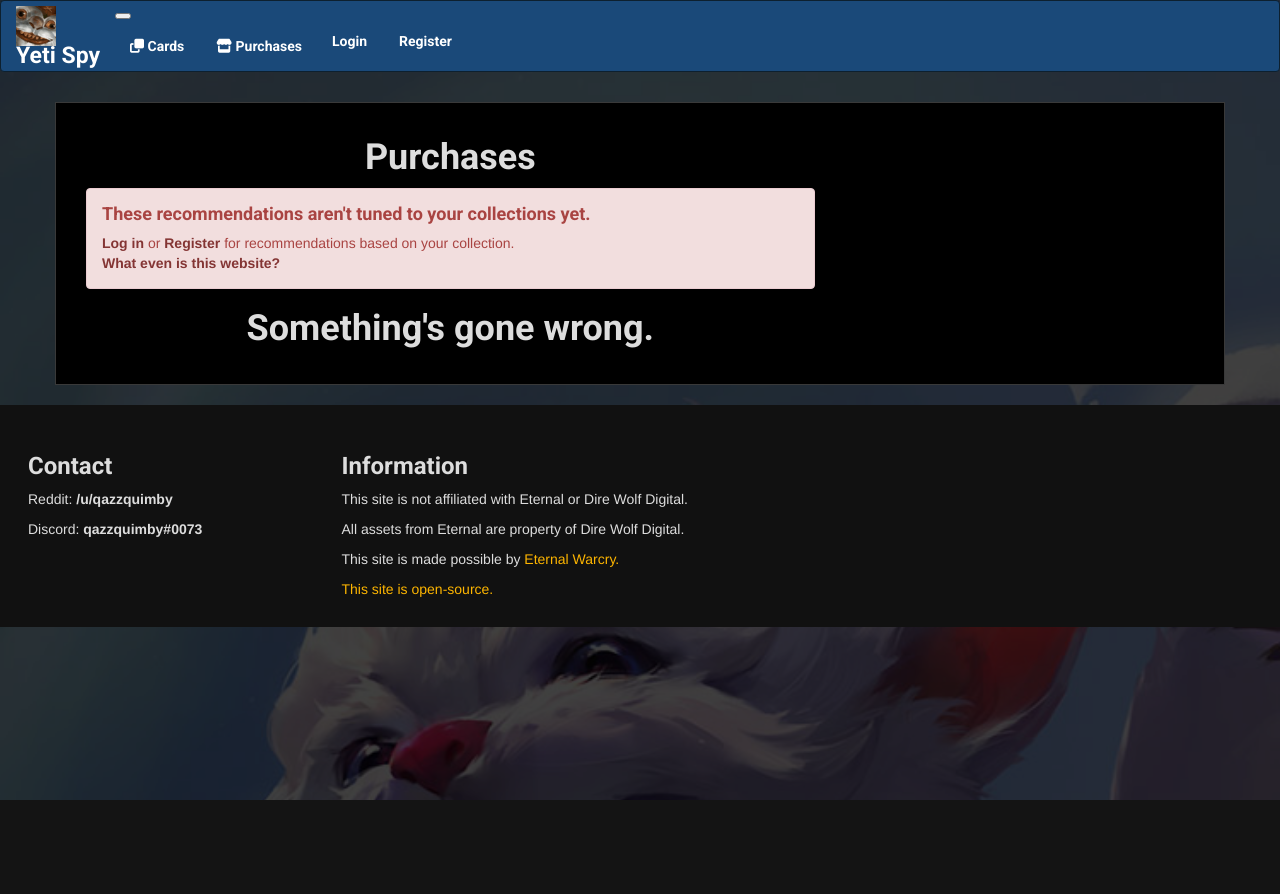
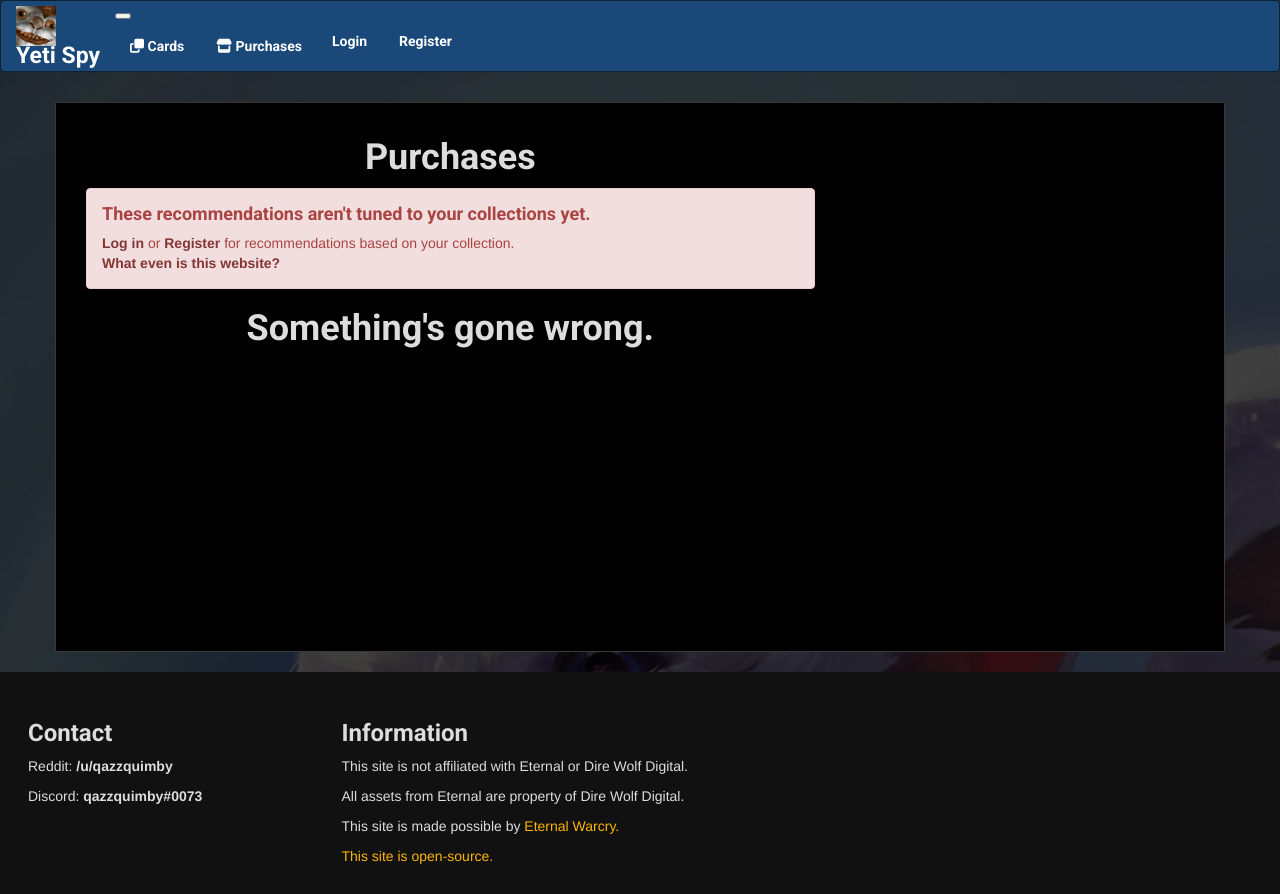
Before and after one commit to Qazzquimby/YetiSpy, a Python web app: template infiltrate/templates/purchase_values/main.html in a window 1280 px wide. Before the commit the page ends 800 px from the top, so only its background shows below. Run offline with Jinja, Linux system fonts and the light colour scheme; the template is opened without the code that fills it, so the values that code supplies are empty; some libraries are stand-ins or nearby versions.

Commit message:
Add minimum height to main container to prevent floating footer

```diff
--- a/infiltrate/templates/base.html
+++ b/infiltrate/templates/base.html
@@ -87,7 +87,7 @@
 {% block content %}
     {{ super() }}
     <div id="body-wrapper">
-        <div class="container" style="background-color: black;">
+        <div class="container" style="background-color: black; min-height: 550px">
             {% include "update_collection.html" %}
             {% block inner_content %}{% endblock %}
         </div>
```
